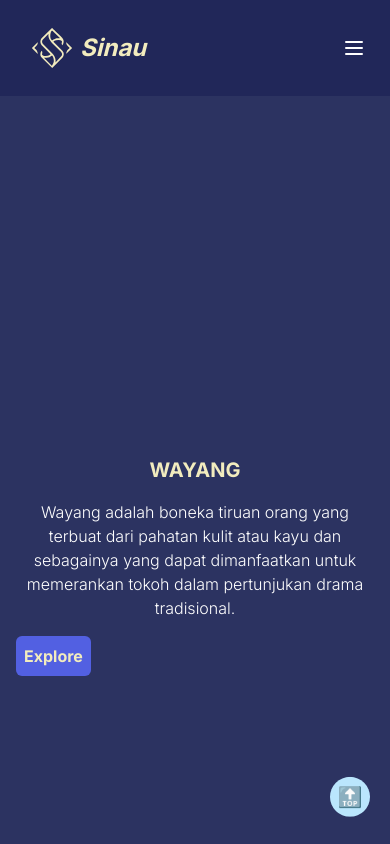
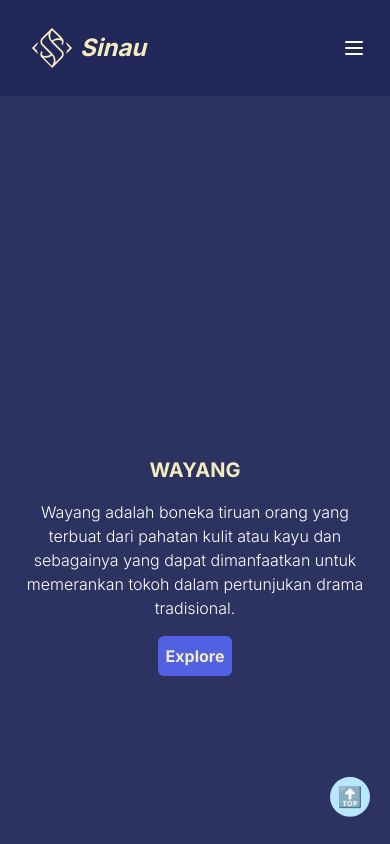
Before and after one commit to princeofverry/Sinau-Web, a Next.js app: page /wayang in a window 390 px wide. Shown: the top 844 px of the page. Built offline with nearby package versions, Linux system fonts and the light colour scheme.

Commit message:
fix bug button wayang tidak ditengah

```diff
--- a/src/app/wayang/page.js
+++ b/src/app/wayang/page.js
@@ -21,9 +21,11 @@ const Wayang = () => {
                 memerankan tokoh dalam pertunjukan drama tradisional.
               </div>
               <Link href="/penjelasanwayang">
-                <button className="bg-[#5260e2] p-2 rounded-md hover:bg-[#48306e] hover:scale-105 transition duration-300 text-base ">
-                  Explore
-                </button>
+                <div className="flex justify-center sm:justify-start">
+                  <button className="bg-[#5260e2] p-2 rounded-md hover:bg-[#48306e] hover:scale-105 transition duration-300 text-base">
+                    Explore
+                  </button>
+                </div>
               </Link>
             </div>
             <div className="hidden sm:flex">
```
